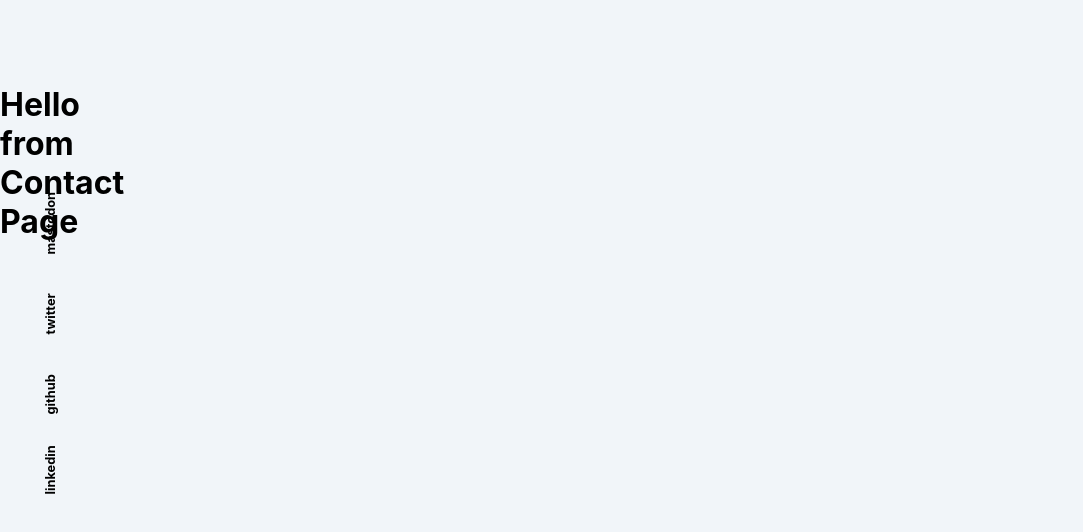
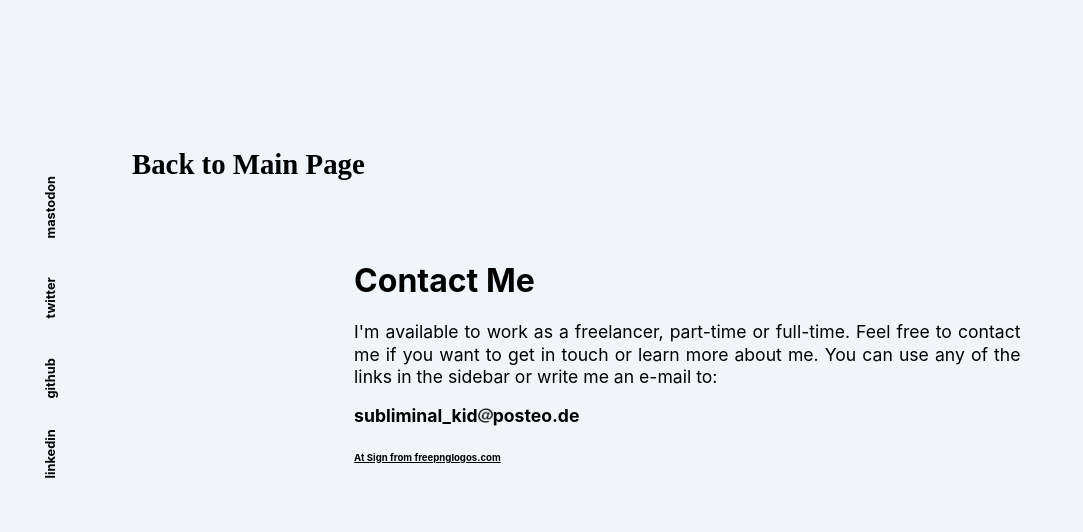
Before and after one commit to SubliminalGuy/dev-portfolio, a React (Create React App) app: page /contact in a window 1280 px wide. Shown: the top 532 px of the page, without its empty margins (0-1083 px from the left). Built offline with nearby package versions, Linux system fonts and the light colour scheme; a web font is replaced by a local one.

Commit message:
Finish Contact Page

```diff
--- a/src/App.css
+++ b/src/App.css
@@ -13,7 +13,7 @@ a {
 
 .main-container {
   width: 100%;
-  margin-top: 8vh;
+  margin-top: 6vh;
   display: grid;
   grid-template-rows: 100px 8fr 1fr;
   grid-template-columns: 100px 8fr 8fr 1fr;
@@ -235,6 +235,21 @@ a {
   width: 60%;
 }
 
+.contact-box {
+  margin: 5rem auto;
+  width: 60%;
+}
+
+.link-box {
+  margin-top: 1rem;
+  display: flex;
+  align-items: center;
+}
+
+.attribution {
+  font-size: 0.6rem;
+}
+
 .about-heading-box {
   display: flex;
   justify-content: space-between;
--- a/src/pages/About.js
+++ b/src/pages/About.js
@@ -24,13 +24,21 @@ export default function About() {
         </p>
         <p className="about-text">
           I worked for every major tv-station in Germany, still occasionally on
-          premise, and i do freelance remote work for a public broadcaster (e.g.{" "}
-          <a href="/projects/2">AI integration</a>). So i guess i'm somewhat a
-          digital nomad 😉{" "}
+          premise, and i do freelance remote work for a public broadcaster. So i
+          guess i'm somewhat a digital nomad 😉{" "}
         </p>
         <p className="about-text">
           My professional experiences include video production, content
-          development, live tv production and editing.{" "}
+          development, live tv production and editing. I wrote and directed
+          three documentaries on{" "}
+          <a
+            href="https://collageculturel.realvinylz.net/episodes.html"
+            target="_blank"
+            rel="noreferrer"
+          >
+            contemporary art and remixing
+          </a>
+          .
         </p>
         <p className="about-text">
           <strong>In late 2017</strong> i rediscovered my fascination for
--- a/src/pages/Contact.js
+++ b/src/pages/Contact.js
@@ -1,3 +1,36 @@
+import { Link } from "react-router-dom";
+
 export default function Contact() {
-  return <h1>Hello from Contact Page</h1>;
+  return (
+    <div className="projects-main-container">
+      <div className="projects-main-filter-container">
+        <Link className="navi-backlink" to="..">
+          Back to Main Page
+        </Link>
+      </div>
+      <div className="contact-box">
+        <h1>Contact Me</h1>
+        <p className="about-text">
+          I'm available to work as a freelancer, part-time or full-time. Feel
+          free to contact me if you want to get in touch or learn more about me.
+          You can use any of the links in the sidebar or write me an e-mail to:
+          <strong className="link-box">
+            subliminal_kid
+            <img
+              src="../images/at-sign.png"
+              alt="@"
+              style={{ width: "15px" }}
+            />
+            posteo.de
+          </strong>
+        </p>
+        <a
+          className="attribution"
+          href="https://www.freepnglogos.com/pics/at-sign"
+        >
+          At Sign from freepnglogos.com
+        </a>
+      </div>
+    </div>
+  );
 }
```
Also changed, not shown: public/images/at-sign.png (added).
